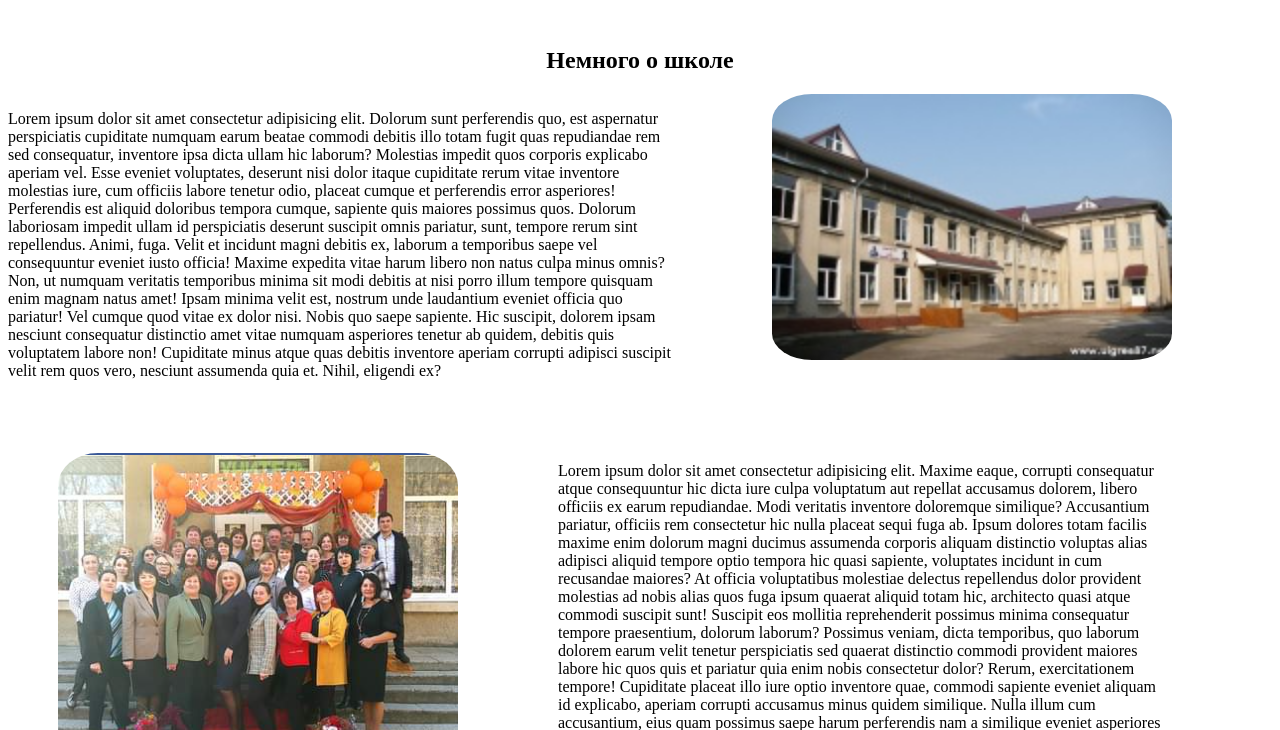
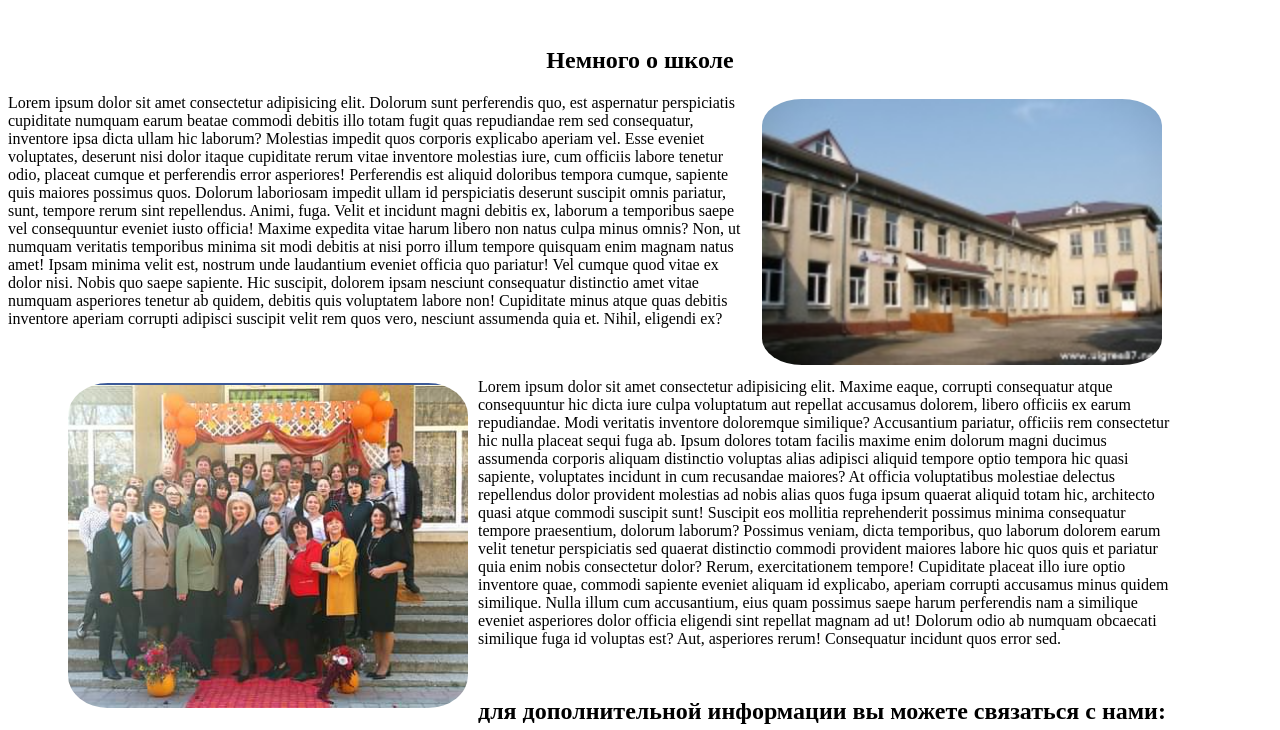
Before and after one commit to AdamDenis/programare-WEB, a plain HTML site: page schoolSite.beta/public/School.html in a window 1280 px wide. Shown: the part 70-800 px from the top of the page. Drawn offline with Linux system fonts and the light colour scheme; a web font is replaced by a local one.

Commit message:
add school.html

```diff
--- a/schoolSite.beta/public/School.css
+++ b/schoolSite.beta/public/School.css
@@ -2,7 +2,11 @@
     font-family: 'Zen Antique Soft';
 }
 
-body {}
+body {
+    overflow-x: hidden;
+    max-width: 1600px;
+    min-width: 960px;
+}
 
 h1 {
     font-size: 24px;
@@ -28,10 +32,7 @@ h2 {
     text-align: center;
 }
 
-.school {
-    display: grid;
-    grid-template-columns: 1fr 500px;
-}
+.school {}
 
 #school {
     width: 400px;
@@ -49,8 +50,6 @@ h2 {
 }
 
 .school1 {
-    display: grid;
-    grid-template-columns: 500px 1fr;
     align-items: center;
     margin-top: 50px;
     margin-left: 50px;
--- a/schoolSite.beta/public/School.html
+++ b/schoolSite.beta/public/School.html
@@ -31,24 +31,24 @@
         <div>
             <h2>Немного о школе</h2>
             <div class="school">
-                <p id="info"> Lorem ipsum dolor sit amet consectetur adipisicing elit. Dolorum sunt perferendis quo, est aspernatur perspiciatis cupiditate numquam earum beatae commodi debitis illo totam fugit quas repudiandae rem sed consequatur, inventore ipsa dicta
-                    ullam hic laborum? Molestias impedit quos corporis explicabo aperiam vel. Esse eveniet voluptates, deserunt nisi dolor itaque cupiditate rerum vitae inventore molestias iure, cum officiis labore tenetur odio, placeat cumque et perferendis
-                    error asperiores! Perferendis est aliquid doloribus tempora cumque, sapiente quis maiores possimus quos. Dolorum laboriosam impedit ullam id perspiciatis deserunt suscipit omnis pariatur, sunt, tempore rerum sint repellendus. Animi,
-                    fuga. Velit et incidunt magni debitis ex, laborum a temporibus saepe vel consequuntur eveniet iusto officia! Maxime expedita vitae harum libero non natus culpa minus omnis? Non, ut numquam veritatis temporibus minima sit modi debitis
-                    at nisi porro illum tempore quisquam enim magnam natus amet! Ipsam minima velit est, nostrum unde laudantium eveniet officia quo pariatur! Vel cumque quod vitae ex dolor nisi. Nobis quo saepe sapiente. Hic suscipit, dolorem ipsam nesciunt
-                    consequatur distinctio amet vitae numquam asperiores tenetur ab quidem, debitis quis voluptatem labore non! Cupiditate minus atque quas debitis inventore aperiam corrupti adipisci suscipit velit rem quos vero, nesciunt assumenda quia
-                    et. Nihil, eligendi ex?</p>
-                <img id="school" src="assets/images/school.jpg" alt="">
+                <p id="info"> <img id="school" src="assets/images/school.jpg" align="right" vspace="5" hspace="10" alt="">Lorem ipsum dolor sit amet consectetur adipisicing elit. Dolorum sunt perferendis quo, est aspernatur perspiciatis cupiditate numquam earum beatae
+                    commodi debitis illo totam fugit quas repudiandae rem sed consequatur, inventore ipsa dicta ullam hic laborum? Molestias impedit quos corporis explicabo aperiam vel. Esse eveniet voluptates, deserunt nisi dolor itaque cupiditate rerum
+                    vitae inventore molestias iure, cum officiis labore tenetur odio, placeat cumque et perferendis error asperiores! Perferendis est aliquid doloribus tempora cumque, sapiente quis maiores possimus quos. Dolorum laboriosam impedit ullam
+                    id perspiciatis deserunt suscipit omnis pariatur, sunt, tempore rerum sint repellendus. Animi, fuga. Velit et incidunt magni debitis ex, laborum a temporibus saepe vel consequuntur eveniet iusto officia! Maxime expedita vitae harum
+                    libero non natus culpa minus omnis? Non, ut numquam veritatis temporibus minima sit modi debitis at nisi porro illum tempore quisquam enim magnam natus amet! Ipsam minima velit est, nostrum unde laudantium eveniet officia quo pariatur!
+                    Vel cumque quod vitae ex dolor nisi. Nobis quo saepe sapiente. Hic suscipit, dolorem ipsam nesciunt consequatur distinctio amet vitae numquam asperiores tenetur ab quidem, debitis quis voluptatem labore non! Cupiditate minus atque
+                    quas debitis inventore aperiam corrupti adipisci suscipit velit rem quos vero, nesciunt assumenda quia et. Nihil, eligendi ex?</p>
+
             </div>
             <div class="school1">
-                <img id="school1" src="assets/images/teachers.png" alt="">
-                <p>Lorem ipsum dolor sit amet consectetur adipisicing elit. Maxime eaque, corrupti consequatur atque consequuntur hic dicta iure culpa voluptatum aut repellat accusamus dolorem, libero officiis ex earum repudiandae. Modi veritatis inventore
-                    doloremque similique? Accusantium pariatur, officiis rem consectetur hic nulla placeat sequi fuga ab. Ipsum dolores totam facilis maxime enim dolorum magni ducimus assumenda corporis aliquam distinctio voluptas alias adipisci aliquid
-                    tempore optio tempora hic quasi sapiente, voluptates incidunt in cum recusandae maiores? At officia voluptatibus molestiae delectus repellendus dolor provident molestias ad nobis alias quos fuga ipsum quaerat aliquid totam hic, architecto
-                    quasi atque commodi suscipit sunt! Suscipit eos mollitia reprehenderit possimus minima consequatur tempore praesentium, dolorum laborum? Possimus veniam, dicta temporibus, quo laborum dolorem earum velit tenetur perspiciatis sed quaerat
-                    distinctio commodi provident maiores labore hic quos quis et pariatur quia enim nobis consectetur dolor? Rerum, exercitationem tempore! Cupiditate placeat illo iure optio inventore quae, commodi sapiente eveniet aliquam id explicabo,
-                    aperiam corrupti accusamus minus quidem similique. Nulla illum cum accusantium, eius quam possimus saepe harum perferendis nam a similique eveniet asperiores dolor officia eligendi sint repellat magnam ad ut! Dolorum odio ab numquam
-                    obcaecati similique fuga id voluptas est? Aut, asperiores rerum! Consequatur incidunt quos error sed.</p>
+
+                <p> <img id="school1" src="assets/images/teachers.png" align="left" vspace="5" hspace="10" alt="">Lorem ipsum dolor sit amet consectetur adipisicing elit. Maxime eaque, corrupti consequatur atque consequuntur hic dicta iure culpa voluptatum
+                    aut repellat accusamus dolorem, libero officiis ex earum repudiandae. Modi veritatis inventore doloremque similique? Accusantium pariatur, officiis rem consectetur hic nulla placeat sequi fuga ab. Ipsum dolores totam facilis maxime
+                    enim dolorum magni ducimus assumenda corporis aliquam distinctio voluptas alias adipisci aliquid tempore optio tempora hic quasi sapiente, voluptates incidunt in cum recusandae maiores? At officia voluptatibus molestiae delectus repellendus
+                    dolor provident molestias ad nobis alias quos fuga ipsum quaerat aliquid totam hic, architecto quasi atque commodi suscipit sunt! Suscipit eos mollitia reprehenderit possimus minima consequatur tempore praesentium, dolorum laborum?
+                    Possimus veniam, dicta temporibus, quo laborum dolorem earum velit tenetur perspiciatis sed quaerat distinctio commodi provident maiores labore hic quos quis et pariatur quia enim nobis consectetur dolor? Rerum, exercitationem tempore!
+                    Cupiditate placeat illo iure optio inventore quae, commodi sapiente eveniet aliquam id explicabo, aperiam corrupti accusamus minus quidem similique. Nulla illum cum accusantium, eius quam possimus saepe harum perferendis nam a similique
+                    eveniet asperiores dolor officia eligendi sint repellat magnam ad ut! Dolorum odio ab numquam obcaecati similique fuga id voluptas est? Aut, asperiores rerum! Consequatur incidunt quos error sed.</p>
             </div>
         </div>
     </section>
```
